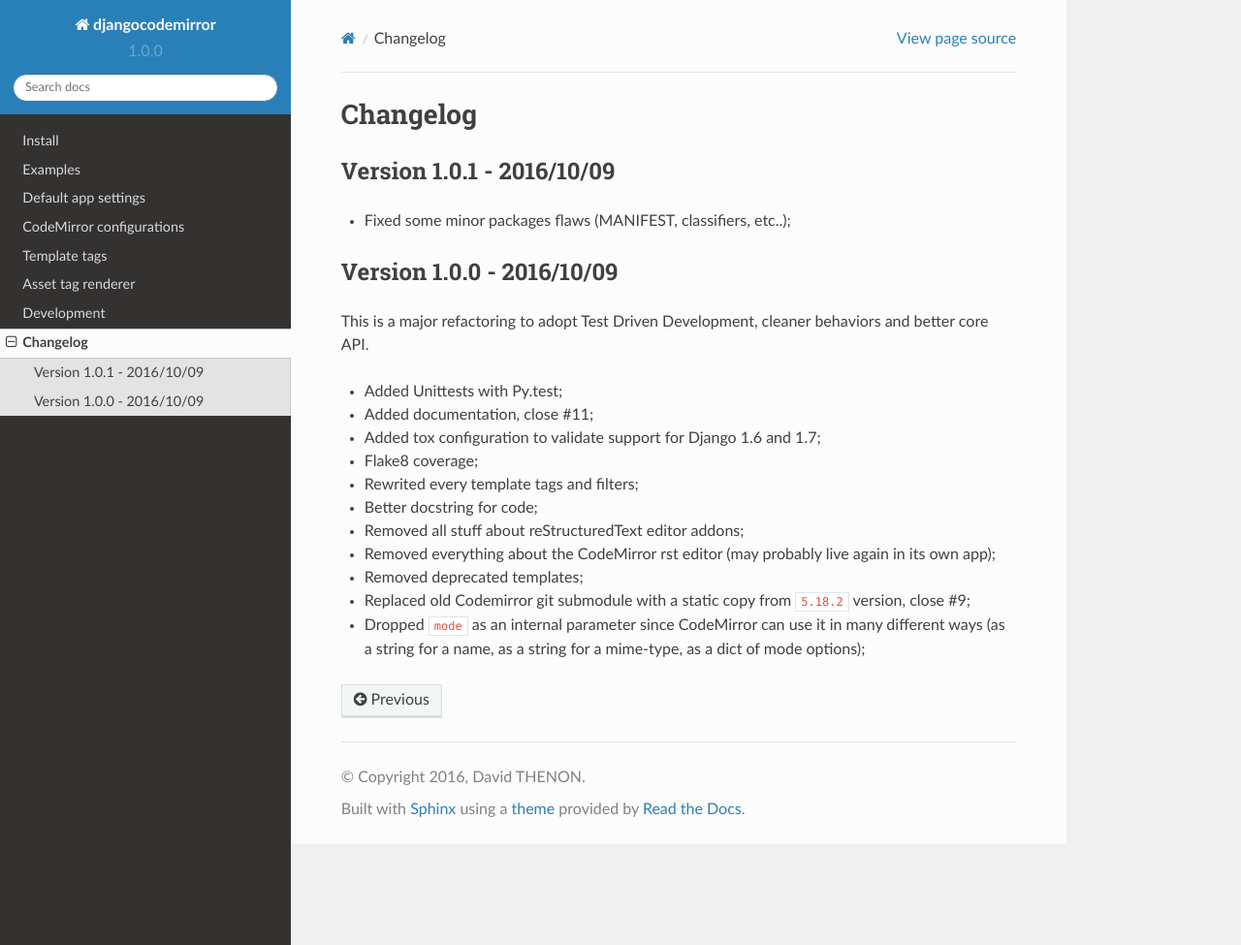
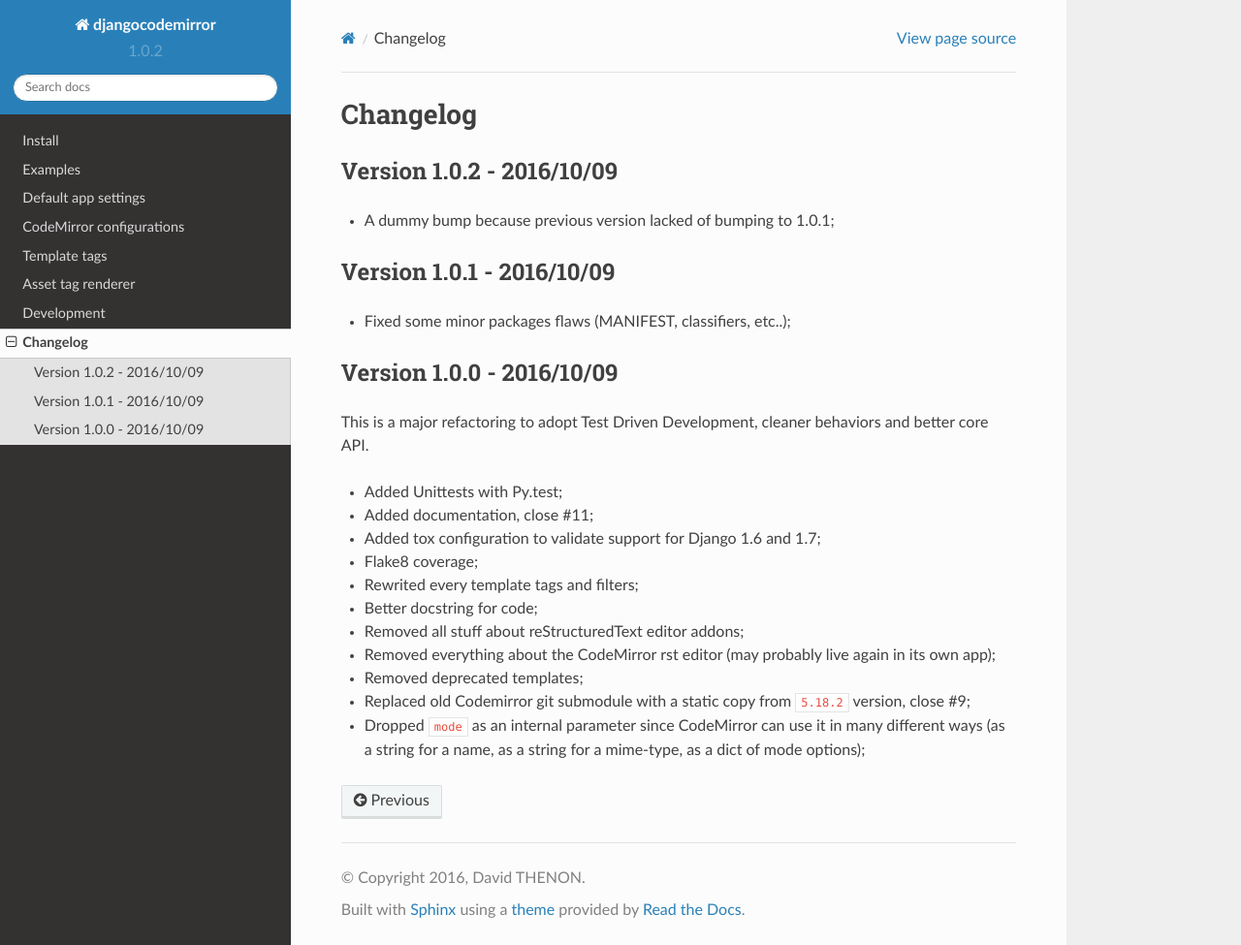
Before and after one commit to sveetch/djangocodemirror, a Sphinx documentation site: the page built from docs/changelog.rst, in a window 1280 px wide and 975 px high. Shown: the whole window at 97% size. Built offline with Sphinx 7.4.7 and the Read the Docs theme 2.0.0, drawn with Linux system fonts in a browser that asks for light colours.

Commit message:
* A dummy bump because previous version lacked of bumping to 1.0.1; * Bump to 1.0.2;

```diff
--- a/djangocodemirror/__init__.py
+++ b/djangocodemirror/__init__.py
@@ -2,4 +2,4 @@
 """
 Django CodeMirror is a Django application to embed CodeMirror
 """
-__version__ = '1.0.0'
+__version__ = '1.0.2'
--- a/docs/changelog.rst
+++ b/docs/changelog.rst
@@ -2,6 +2,11 @@
 =========
 Changelog
 =========
+
+Version 1.0.2 - 2016/10/09
+--------------------------
+
+* A dummy bump because previous version lacked of bumping to 1.0.1;
 
 Version 1.0.1 - 2016/10/09
 --------------------------
```
